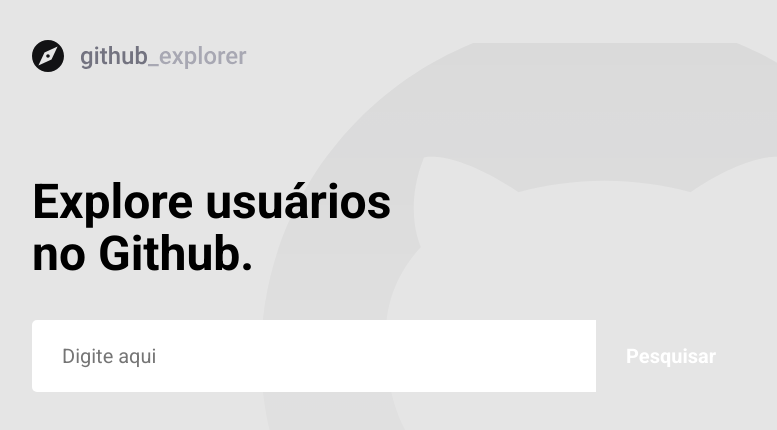
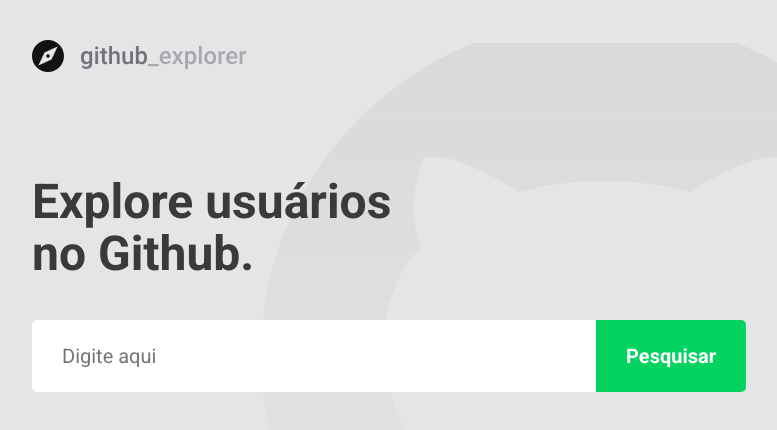
Before and after one commit to ronaldprofile/github-api, a React (Vite) app: page / in a window 1280 px wide. Shown: the top 430 px of the page, without its empty margins (251-1028 px from the left). Built offline with nearby package versions, Linux system fonts and the light colour scheme.

Commit message:
added variables css

```diff
--- a/src/styles/Global.ts
+++ b/src/styles/Global.ts
@@ -1,6 +1,16 @@
 import { createGlobalStyle } from "styled-components";
 
 export const GlobalStyles = createGlobalStyle`
+
+  :root {
+    --background: #e5e5e5;
+    --green: #04D361;
+    --text: #3A3A3A;
+
+    --gray-400: #737380;
+    --gray-500: #A8A8B3;
+    --gray-700: #3D3D4D;
+  }
 
   * {
     margin: 0;
@@ -14,7 +24,7 @@ export const GlobalStyles = createGlobalStyle`
 
   body {
     font: 400 1rem "Roboto", sans-serif;
-    background-color: #e5e5e5;
+    background-color: var(--background);
   }
 
   *, input, button  {
@@ -23,6 +33,14 @@ export const GlobalStyles = createGlobalStyle`
 
   button {
    cursor: pointer;
+  }
+
+  a {
+    text-decoration: none;
+  }
+
+  li {
+    list-style: none;
   }
 
   .sr-only {
```
